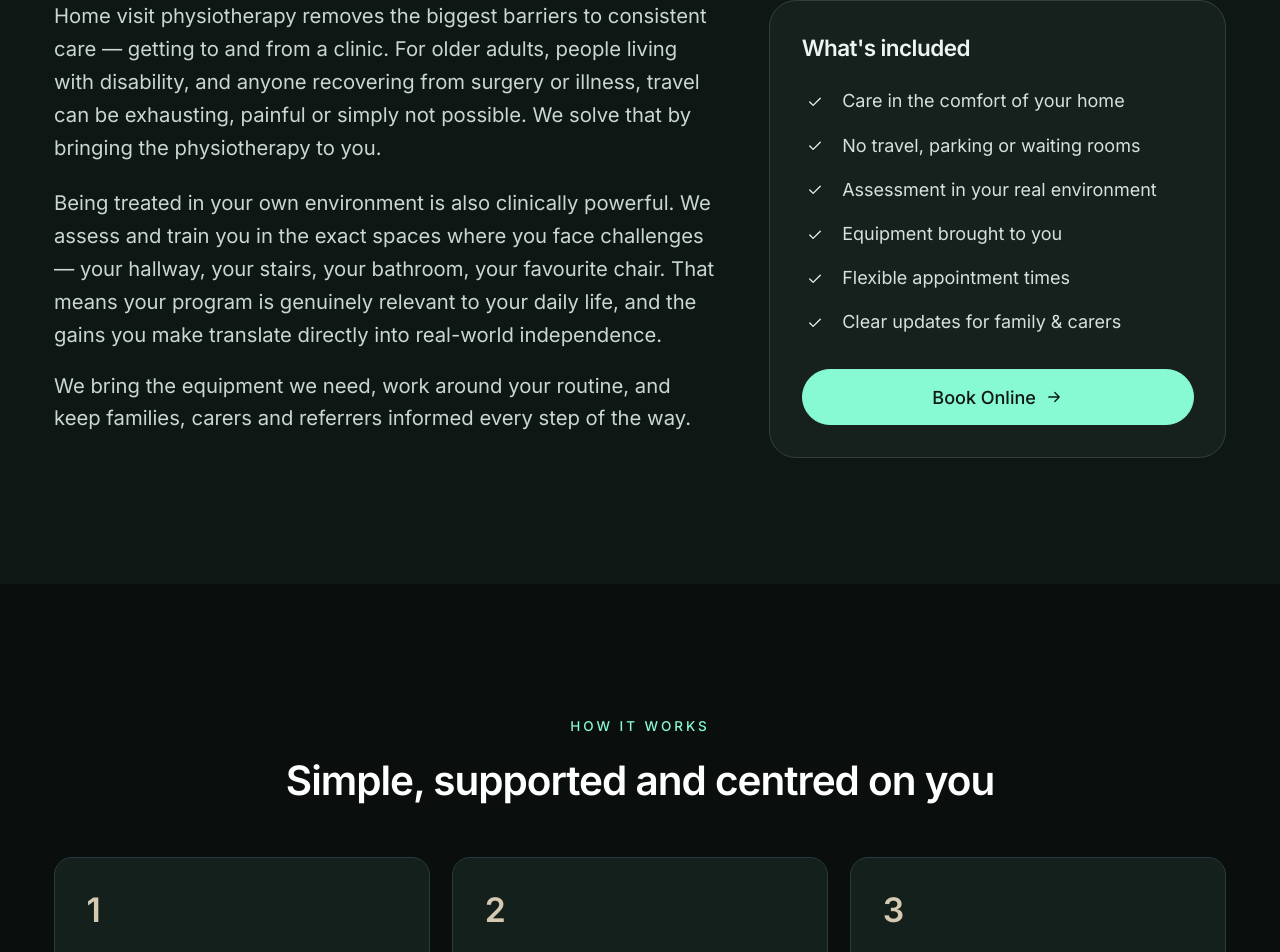
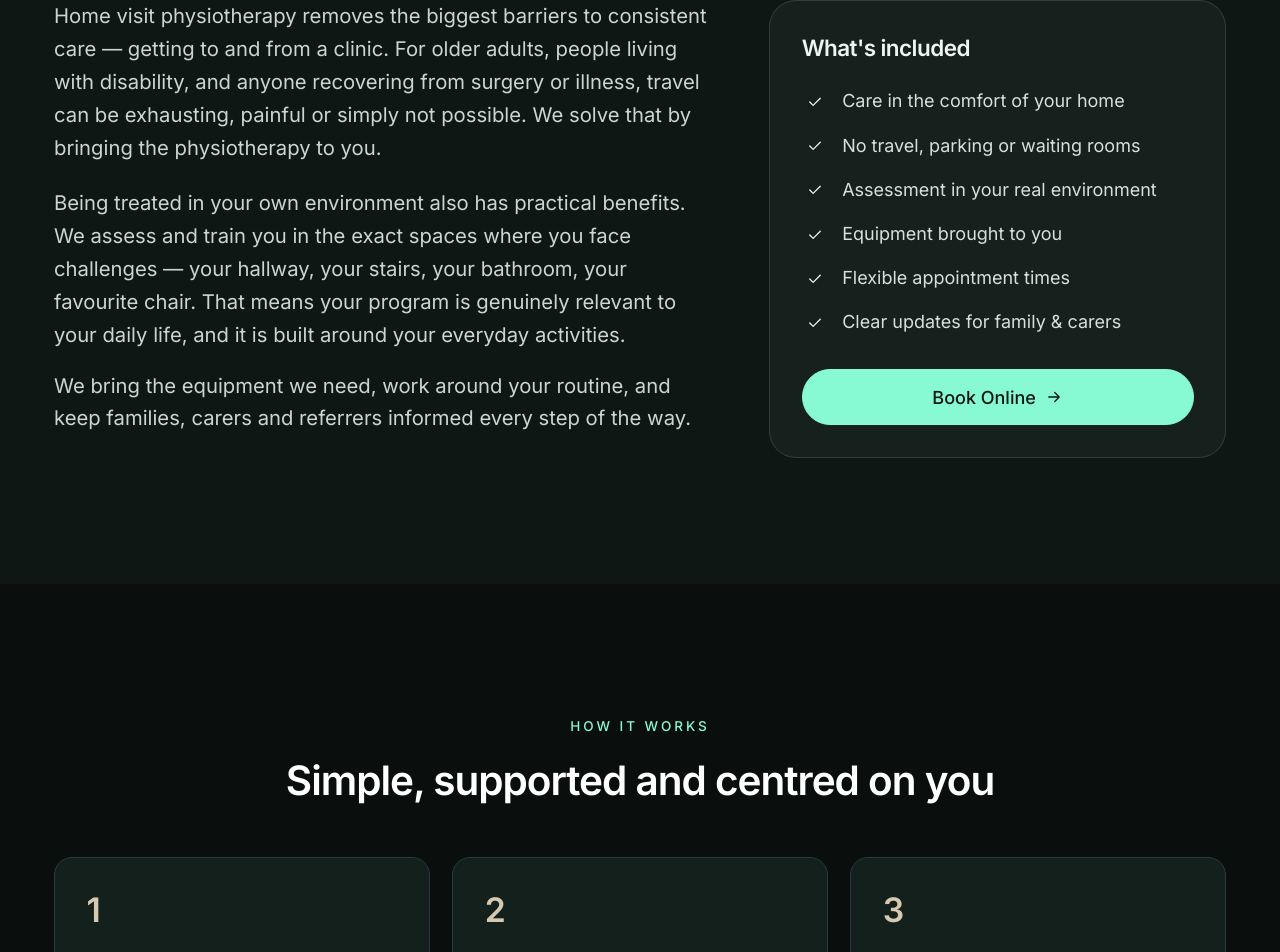
Before and after one commit to Trackrecord-pixel/Fletcher-physiotherapy-website, a Next.js app: page /home-visit-physiotherapy in a window 1280 px wide. Shown: the part 722-1674 px from the top of the page. Built offline with nearby package versions, Linux system fonts and the light colour scheme.

Commit message:
Add files via upload

```diff
--- a/app/home-visit-physiotherapy/page.tsx
+++ b/app/home-visit-physiotherapy/page.tsx
@@ -35,7 +35,7 @@ export default function Page() {
       intro="No travel, no parking, no waiting rooms. Our mobile physiotherapists deliver experienced care in the comfort and safety of your own home across Newcastle, Lake Macquarie and the Central Coast."
       lead={[
         "Home visit physiotherapy removes the biggest barriers to consistent care — getting to and from a clinic. For older adults, people living with disability, and anyone recovering from surgery or illness, travel can be exhausting, painful or simply not possible. We solve that by bringing the physiotherapy to you.",
-        "Being treated in your own environment is also clinically powerful. We assess and train you in the exact spaces where you face challenges — your hallway, your stairs, your bathroom, your favourite chair. That means your program is genuinely relevant to your daily life, and the gains you make translate directly into real-world independence.",
+        "Being treated in your own environment also has practical benefits. We assess and train you in the exact spaces where you face challenges — your hallway, your stairs, your bathroom, your favourite chair. That means your program is genuinely relevant to your daily life, and it is built around your everyday activities.",
         "We bring the equipment we need, work around your routine, and keep families, carers and referrers informed every step of the way.",
       ]}
       benefits={[
```
